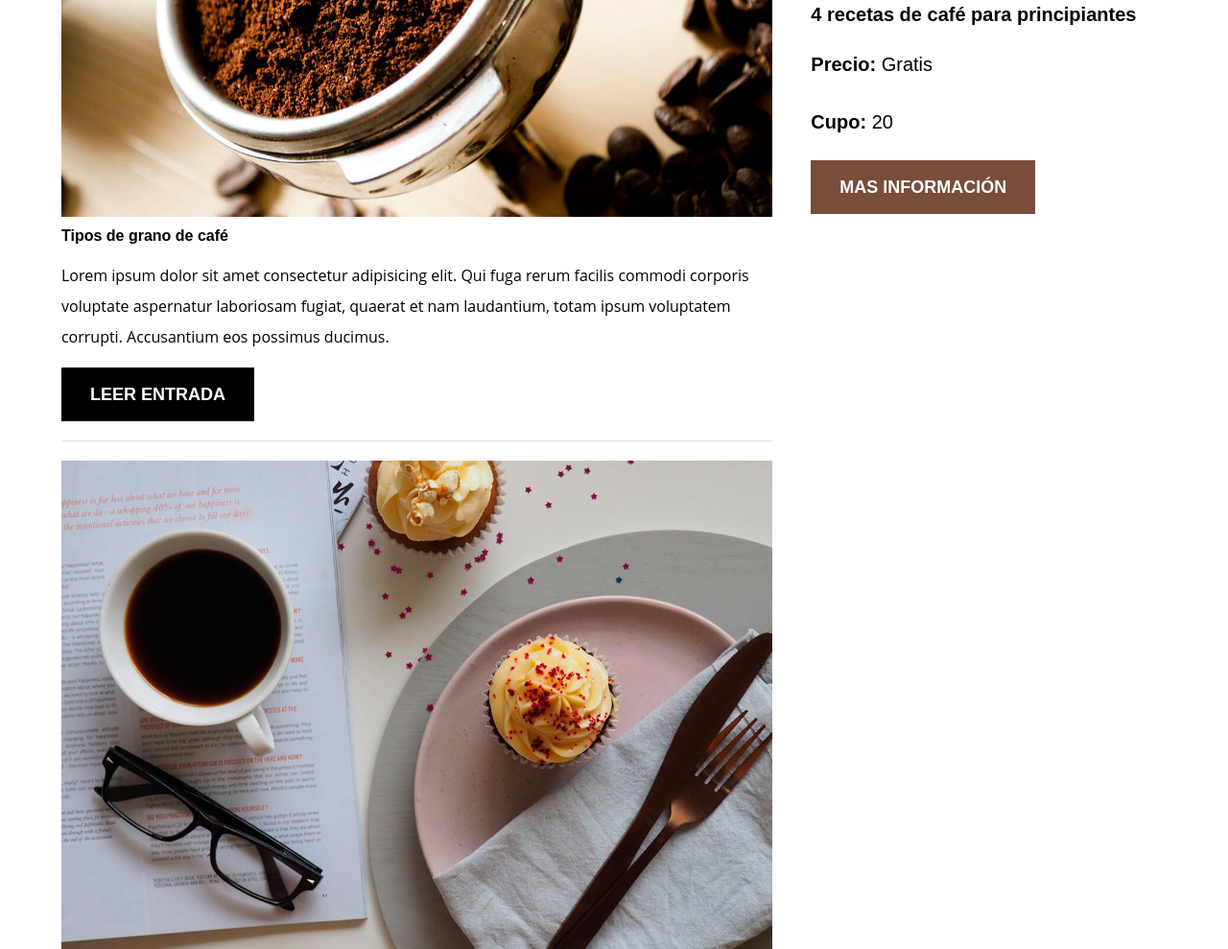
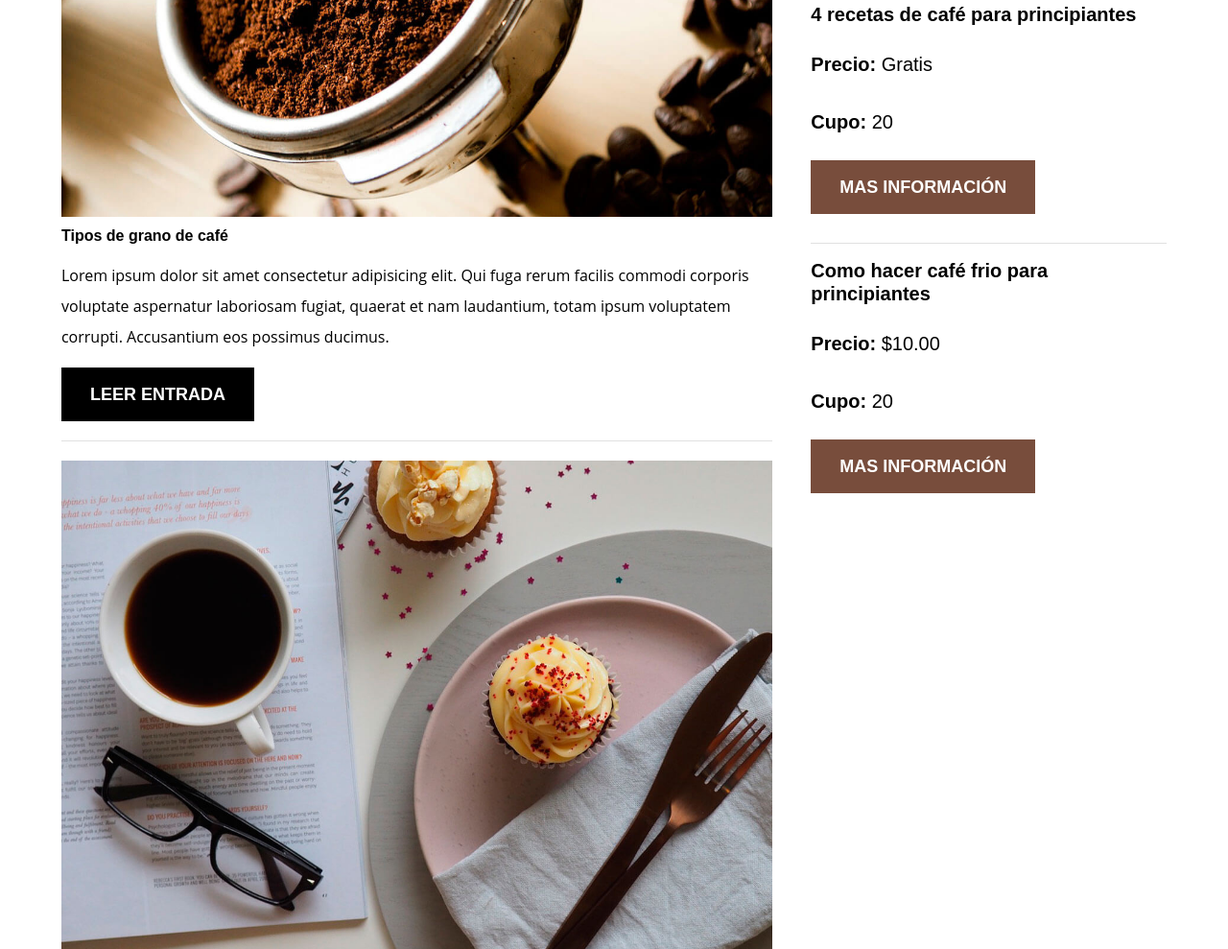
Before and after one commit to Poncho150996/blogCafePoncho, a plain HTML site: page index.html in a window 1280 px wide. Shown: the part 944-1933 px from the top of the page at 96% size. Drawn offline with Linux system fonts and the light colour scheme.

Commit message:
Fixed footer

```diff
--- a/css/style.css
+++ b/css/style.css
@@ -31,6 +31,7 @@ body{
 .contenedor{
     max-width: 120rem;
     width: 90%;
+    /*width:min(90%,120rem); es lo mismo de los 2 de arriba*/
     margin: 0 auto;
 }
 
@@ -159,7 +160,8 @@ img{
 }
 
 .footer{
-    padding: 5rem 3rem;
+    margin-top: 6rem;
+    padding-bottom: 3rem;
     background-color: var(--negro);
 }
 .navegacion{
@@ -172,6 +174,10 @@ img{
 
 .header__texto{
     margin-top: 15rem;
+}
+
+.barra{
+    padding-top: 3rem;
 }
 
 @media (min-width:780px){ /*AQUI APLICA CUANDO SEA GRANDE*/
--- a/index.html
+++ b/index.html
@@ -110,6 +110,19 @@
 
                 </li>
             </ul>
+            <ul class="cursos no-padding">
+                <li class="widget-curso">
+                    <h4 class="no-margin">Como hacer café frio para principiantes</h4>
+                    <p class="widget-curso__label">Precio:
+                        <span class="widget-curso__precio">$10.00</span>
+                    </p>
+                    <p class="widget-curso__label">Cupo:
+                        <span class="widget-curso__precio">20</span>
+                    </p>
+                    <a href="entrada.html" class="boton boton--secundario">Mas información</a>
+
+                </li>
+            </ul>
         </aside>
     </div>
     <footer class="footer">
```
